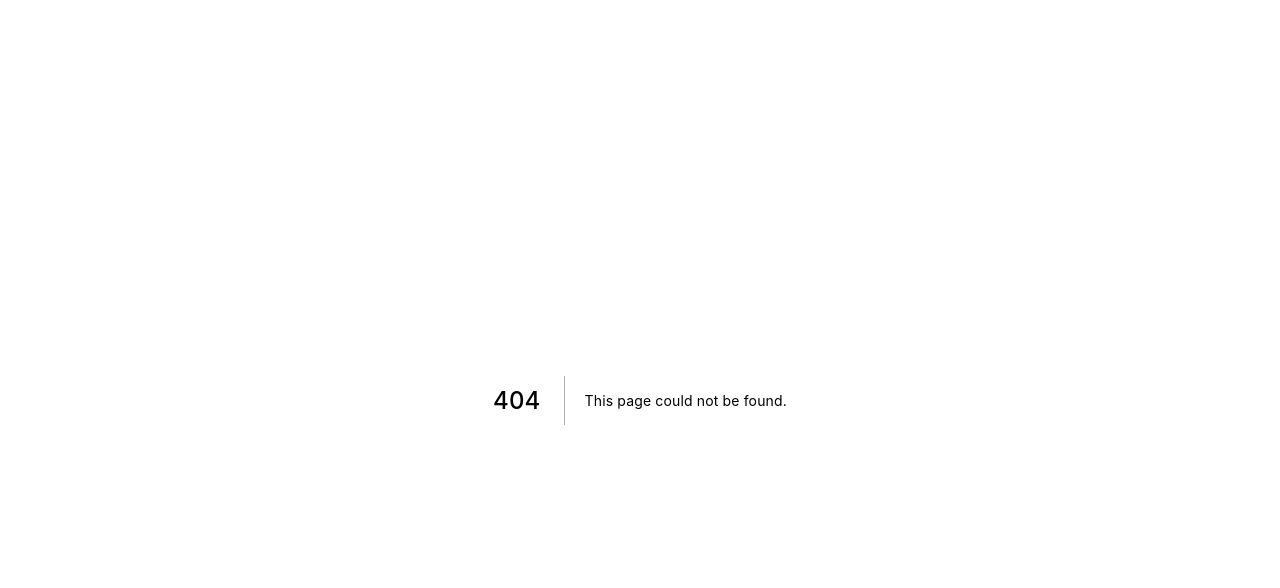
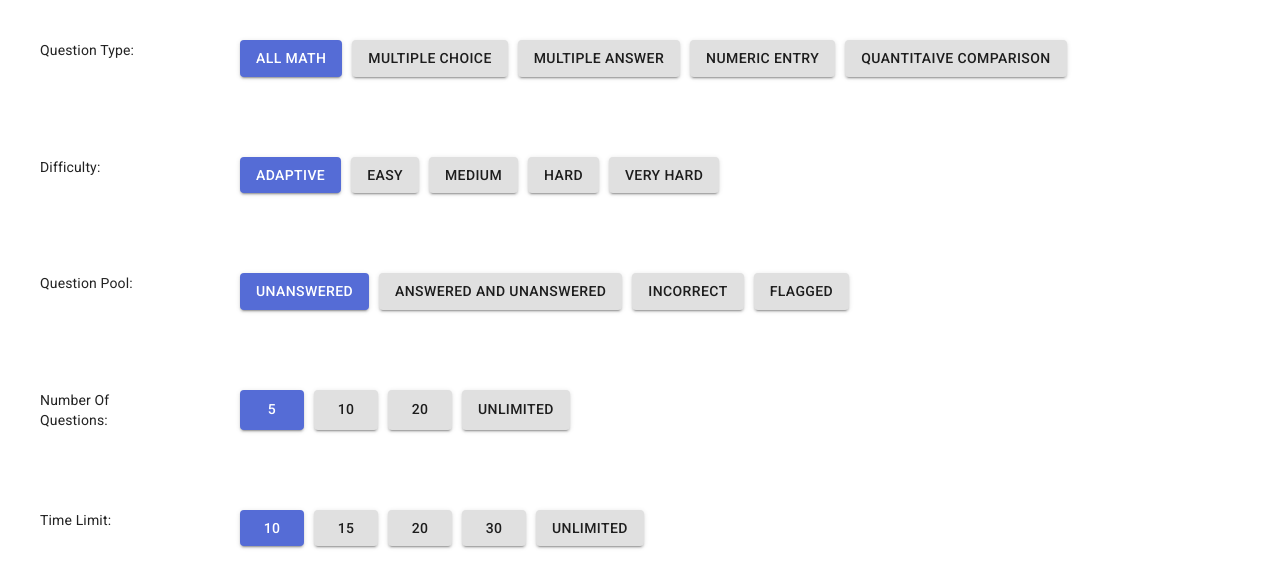
Before and after one commit to farihulrouf/dashboard, a Next.js app: page /material/ExerciseSetting in a window 1280 px wide. Before the commit this address had no page. Shown: the top 588 px of the page. Built offline with nearby package versions, Linux system fonts and the light colour scheme.

Commit message:
feat: add new component exercise setting

```diff
--- /dev/null
+++ b/pages/material/ExerciseSetting.js
@@ -0,0 +1,193 @@
+import NavBar from "../../components/NavBar.js";
+import Grid from "@material-ui/core/Grid";
+import FormGroup from "@material-ui/core/FormGroup";
+import FormControlLabel from "@material-ui/core/FormControlLabel";
+import Checkbox from "@material-ui/core/Checkbox";
+import { makeStyles } from "@material-ui/core/styles";
+import { Card, CardActions, CardContent } from "@material-ui/core";
+import {
+  Select,
+  FormControl,
+  FormHelperText,
+  InputLabel,
+  MenuItem,
+} from "@material-ui/core";
+import Button from "@material-ui/core/Button";
+import ButtonBase from "@material-ui/core/ButtonBase";
+import Typography from "@material-ui/core/Typography";
+
+const useStyles = makeStyles((theme) => ({
+  page: {
+    display: "flex",
+  },
+  sideBar: {
+    width: 200,
+    padding: 40,
+  },
+  content: {
+    padding: 40,
+  },
+  questionTypeContent: {
+    flex: "1 0 auto",
+    padding: 40,
+    display: "flex",
+    justifyContent: "flex-start",
+    flexWrap: "wrap",
+  },
+  questionTypeButton: {
+    marginRight: 10,
+  },
+}));
+
+const three = () => {
+  const classes = useStyles();
+  return (
+    <div>
+      <div className={classes.page}>
+        <div className={classes.sideBar}>
+          <div>Question Type:</div>
+        </div>
+        <div className={classes.questionTypeContent}>
+          <Button
+            variant="contained"
+            style={{ marginRight: 10 }}
+            color="primary"
+          >
+            All Math
+          </Button>
+          <Button variant="contained" style={{ marginRight: 10 }}>
+            Multiple Choice
+          </Button>
+          <Button variant="contained" style={{ marginRight: 10 }}>
+            Multiple Answer
+          </Button>
+          <Button variant="contained" style={{ marginRight: 10 }}>
+            Numeric Entry
+          </Button>
+          <Button variant="contained" style={{ marginRight: 10 }}>
+            Quantitaive Comparison
+          </Button>
+        </div>
+      </div>
+      {/* <div className={classes.page}>
+        <div className={classes.sideBar}>
+          <div>Subjects: </div>
+        </div>
+        <div className={classes.content}>
+          <input type="checkbox" name="vehicle1" value="Bike">
+          </input>
+          <label for="vehicle1"> I have a bike</label>
+          <input type="checkbox" name="vehicle1" value="Bike">
+          </input>
+          <label for="vehicle1"> I have a bike</label>
+          <input type="checkbox" name="vehicle1" value="Bike">
+          </input>
+          <label for="vehicle1"> I have a bike</label>
+          <input type="checkbox" name="vehicle1" value="Bike">
+          </input>
+          <label for="vehicle1"> I have a bike</label>
+        </div>
+      </div> */}
+      <div className={classes.page}>
+        <div className={classes.sideBar}>
+          <div>Difficulty:</div>
+        </div>
+        <div className={classes.questionTypeContent}>
+          <Button
+            variant="contained"
+            style={{ marginRight: 10 }}
+            color="primary"
+          >
+            Adaptive
+          </Button>
+          <Button variant="contained" style={{ marginRight: 10 }}>
+            Easy
+          </Button>
+          <Button variant="contained" style={{ marginRight: 10 }}>
+            Medium
+          </Button>
+          <Button variant="contained" style={{ marginRight: 10 }}>
+            Hard
+          </Button>
+          <Button variant="contained" style={{ marginRight: 10 }}>
+            Very Hard
+          </Button>
+        </div>
+      </div>
+      <div className={classes.page}>
+        <div className={classes.sideBar}>
+          <div>Question Pool:</div>
+        </div>
+        <div className={classes.questionTypeContent}>
+          <Button
+            variant="contained"
+            style={{ marginRight: 10 }}
+            color="primary"
+          >
+            Unanswered
+          </Button>
+          <Button variant="contained" style={{ marginRight: 10 }}>
+            Answered and Unanswered
+          </Button>
+          <Button variant="contained" style={{ marginRight: 10 }}>
+            Incorrect
+          </Button>
+          <Button variant="contained" style={{ marginRight: 10 }}>
+            Flagged
+          </Button>
+        </div>
+      </div>
+      <div className={classes.page}>
+        <div className={classes.sideBar}>
+          <div>Number Of Questions:</div>
+        </div>
+        <div className={classes.questionTypeContent}>
+          <Button
+            variant="contained"
+            style={{ marginRight: 10 }}
+            color="primary"
+          >
+            5
+          </Button>
+          <Button variant="contained" style={{ marginRight: 10 }}>
+            10
+          </Button>
+          <Button variant="contained" style={{ marginRight: 10 }}>
+            20
+          </Button>
+          <Button variant="contained" style={{ marginRight: 10 }}>
+            Unlimited
+          </Button>
+        </div>
+      </div>
+      <div className={classes.page}>
+        <div className={classes.sideBar}>
+          <div>Time Limit:</div>
+        </div>
+        <div className={classes.questionTypeContent}>
+          <Button
+            variant="contained"
+            style={{ marginRight: 10 }}
+            color="primary"
+          >
+            10
+          </Button>
+          <Button variant="contained" style={{ marginRight: 10 }}>
+            15
+          </Button>
+          <Button variant="contained" style={{ marginRight: 10 }}>
+            20
+          </Button>
+          <Button variant="contained" style={{ marginRight: 10 }}>
+            30
+          </Button>
+          <Button variant="contained" style={{ marginRight: 10 }}>
+            Unlimited
+          </Button>
+        </div>
+      </div>
+    </div>
+  );
+};
+
+export default three;
--- a/pages/subject.js
+++ b/pages/subject.js
@@ -13,6 +13,7 @@ import Box from "@material-ui/core/Box";
 import Discussion from './material/Discussion';
 import Prerequisite from './material/Prerequisite';
 import Exercise from './material/Exercise';
+import ExerciseSetting from './material/ExerciseSetting';
 import {HelpIcon} from '@material-ui/icons/Help';
 
 const styles = (theme => ({
@@ -109,7 +110,7 @@ function FloatingActionButtonZoom() {
                 <span>Ini Prerequisite</span>{/* <Two/> */}
             </TabPanel>
             <TabPanel value={value} index={2} dir={theme.direction}>
-                <span>Ini latihan</span>{/* <Three/> */}
+                <ExerciseSetting/>
             </TabPanel>
         </SwipeableViews>
       </Grid>
```
